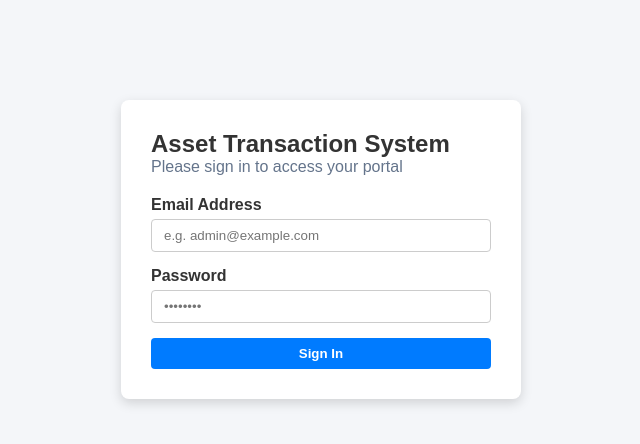
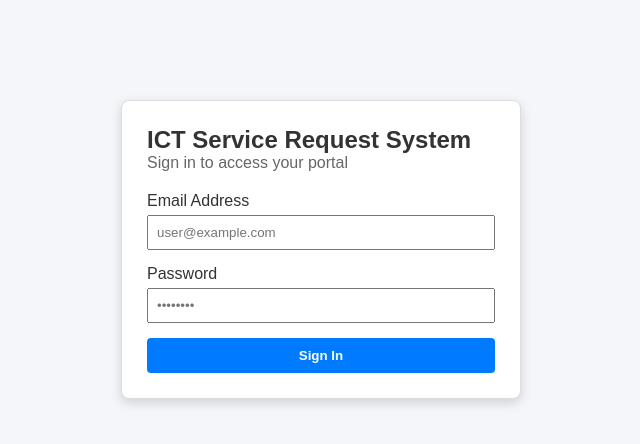
Before and after one commit to shanearcelo/SAD-ServiceRequest-ARCELO, a plain HTML site: page login.html in a window 1280 px wide. Shown: the whole page, without its empty margins (319-959 px from the left). Drawn offline with nearby package versions, Linux system fonts and the light colour scheme.

Commit message:
Update login.html

```diff
--- a/login.html
+++ b/login.html
@@ -3,26 +3,26 @@
 <head>
   <meta charset="UTF-8">
   <meta name="viewport" content="width=device-width, initial-scale=1.0">
-  <title>Login - Asset Management System</title>
+  <title>Login - Service Request System</title>
   <link rel="stylesheet" href="css/style.css">
   <script src="https://cdn.jsdelivr.net/npm/@supabase/supabase-js@2"></script>
   <script src="js/supabase.js"></script>
 </head>
 <body>
-  <div class="auth-card">
-    <h2>Asset Transaction System</h2>
-    <p style="color: #64748b; margin-bottom: 20px;">Please sign in to access your portal</p>
+  <div class="auth-card" style="max-width: 400px; margin: 80px auto; padding: 25px; border: 1px solid #ddd; border-radius: 8px;">
+    <h2>ICT Service Request System</h2>
+    <p style="color: #666; margin-bottom: 20px;">Sign in to access your portal</p>
 
     <form id="login-form">
-      <div class="form-group">
-        <label for="login-email">Email Address</label>
-        <input type="email" id="login-email" placeholder="e.g. admin@example.com" required>
+      <div style="margin-bottom: 15px;">
+        <label for="login-email" style="display:block; margin-bottom: 5px;">Email Address</label>
+        <input type="email" id="login-email" style="width: 100%; padding: 8px;" placeholder="user@example.com" required>
       </div>
-      <div class="form-group">
-        <label for="login-password">Password</label>
-        <input type="password" id="login-password" placeholder="••••••••" required>
+      <div style="margin-bottom: 15px;">
+        <label for="login-password" style="display:block; margin-bottom: 5px;">Password</label>
+        <input type="password" id="login-password" style="width: 100%; padding: 8px;" placeholder="••••••••" required>
       </div>
-      <button type="submit" class="btn btn-primary" style="width: 100%;">Sign In</button>
+      <button type="submit" class="btn btn-primary" style="width: 100%; padding: 10px; background: #007bff; color: white; border: none; border-radius: 4px; cursor: pointer;">Sign In</button>
     </form>
   </div>
 
```
